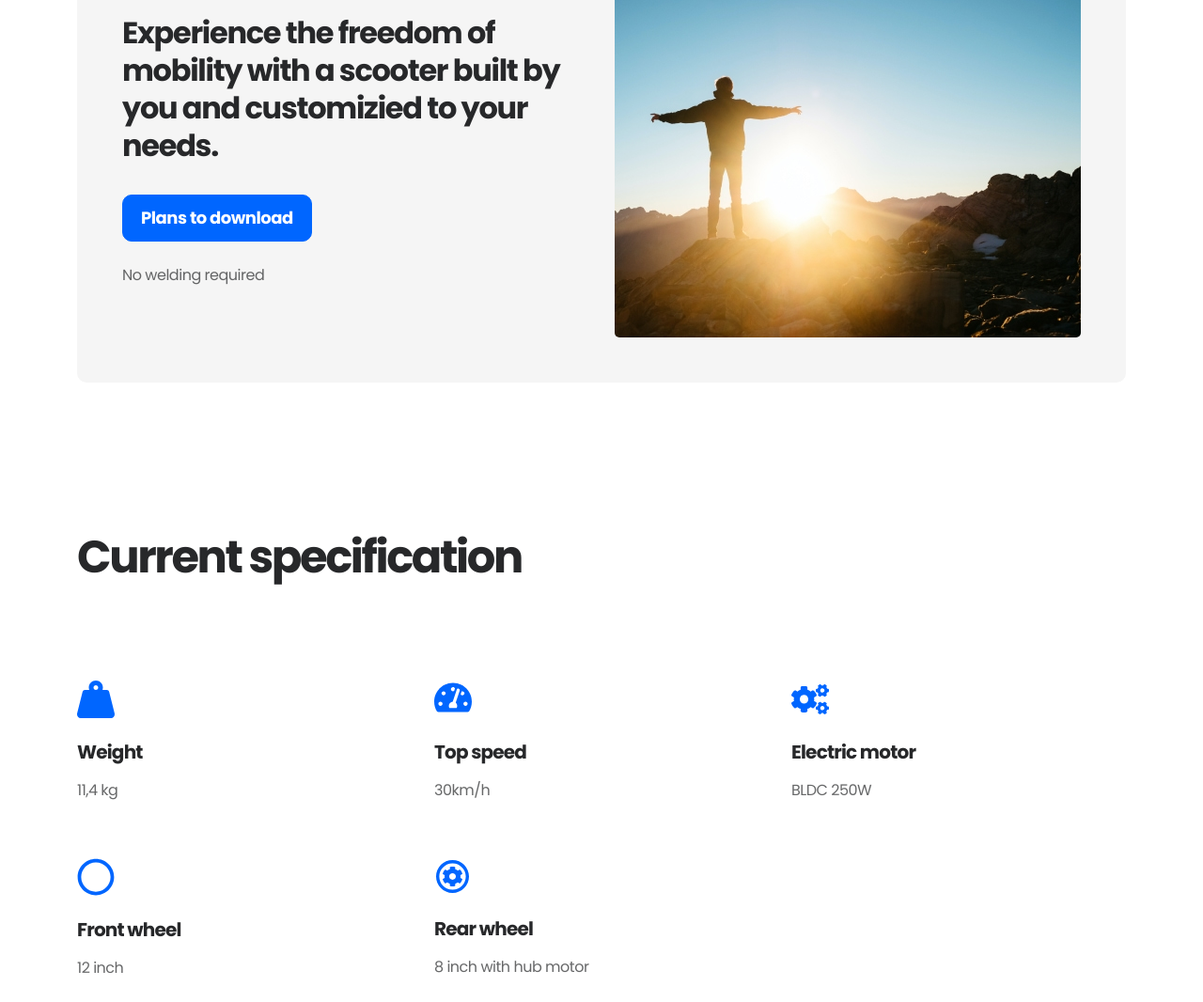
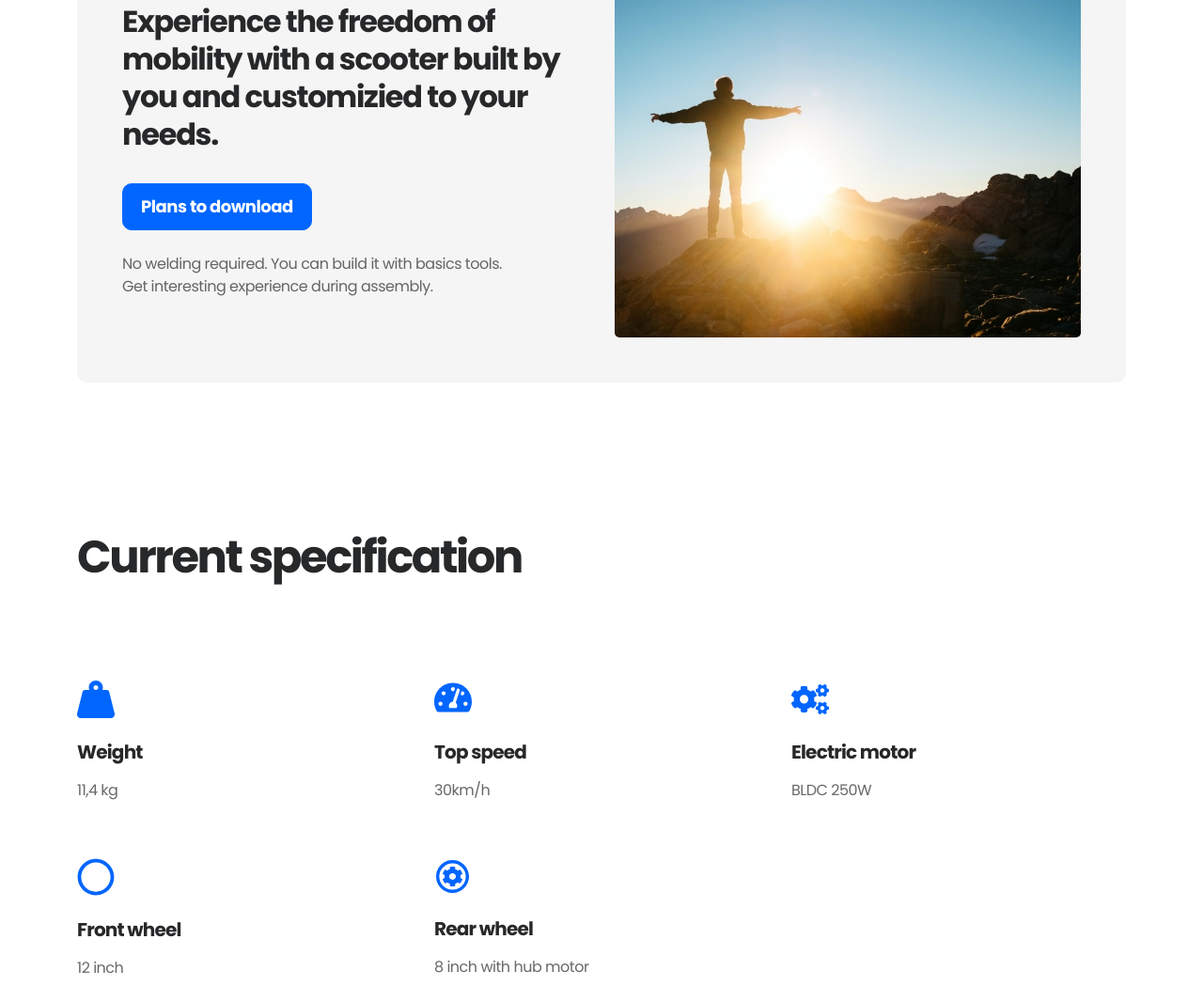
Before and after one commit to piotr-marut/landing-page, a plain HTML site: page web/index.html in a window 1280 px wide. Shown: the part 1300-2366 px from the top of the page at 94% size. Drawn offline with nearby package versions, Linux system fonts and the light colour scheme.

Commit message:
Update index.html

```diff
--- a/web/index.html
+++ b/web/index.html
@@ -140,7 +140,8 @@ Get Started
 											Plans to download
 								</a>
 								<p class="mb-0" data-aos="fade-down" data-aos-delay="600">
-											No welding required
+											No welding required. You can build it with basics tools.<br>
+											Get interesting experience during assembly.
 								</p>
 							</div>
 							<div class="col-md-8 col-lg-6 text-lg-end">
```
